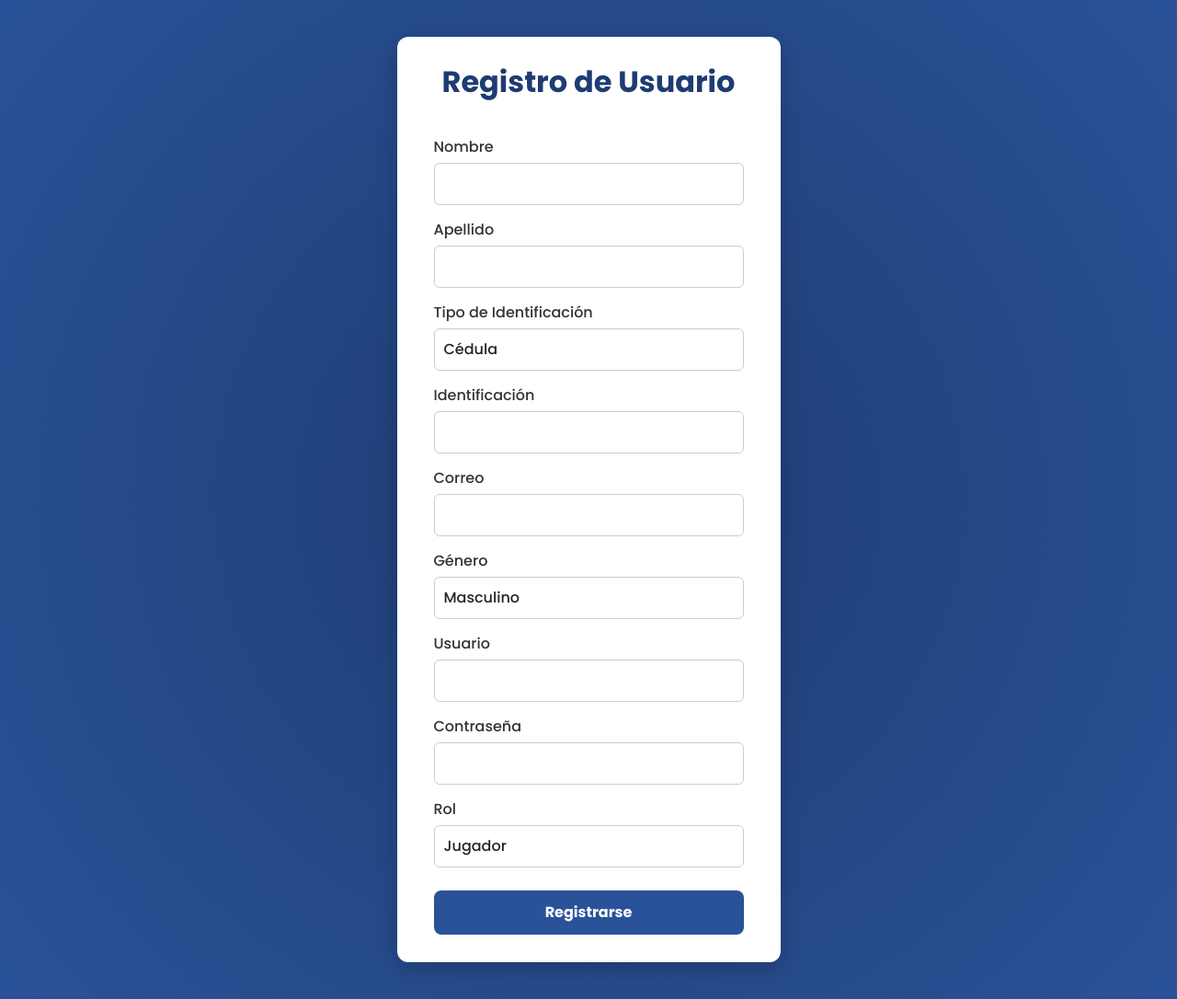
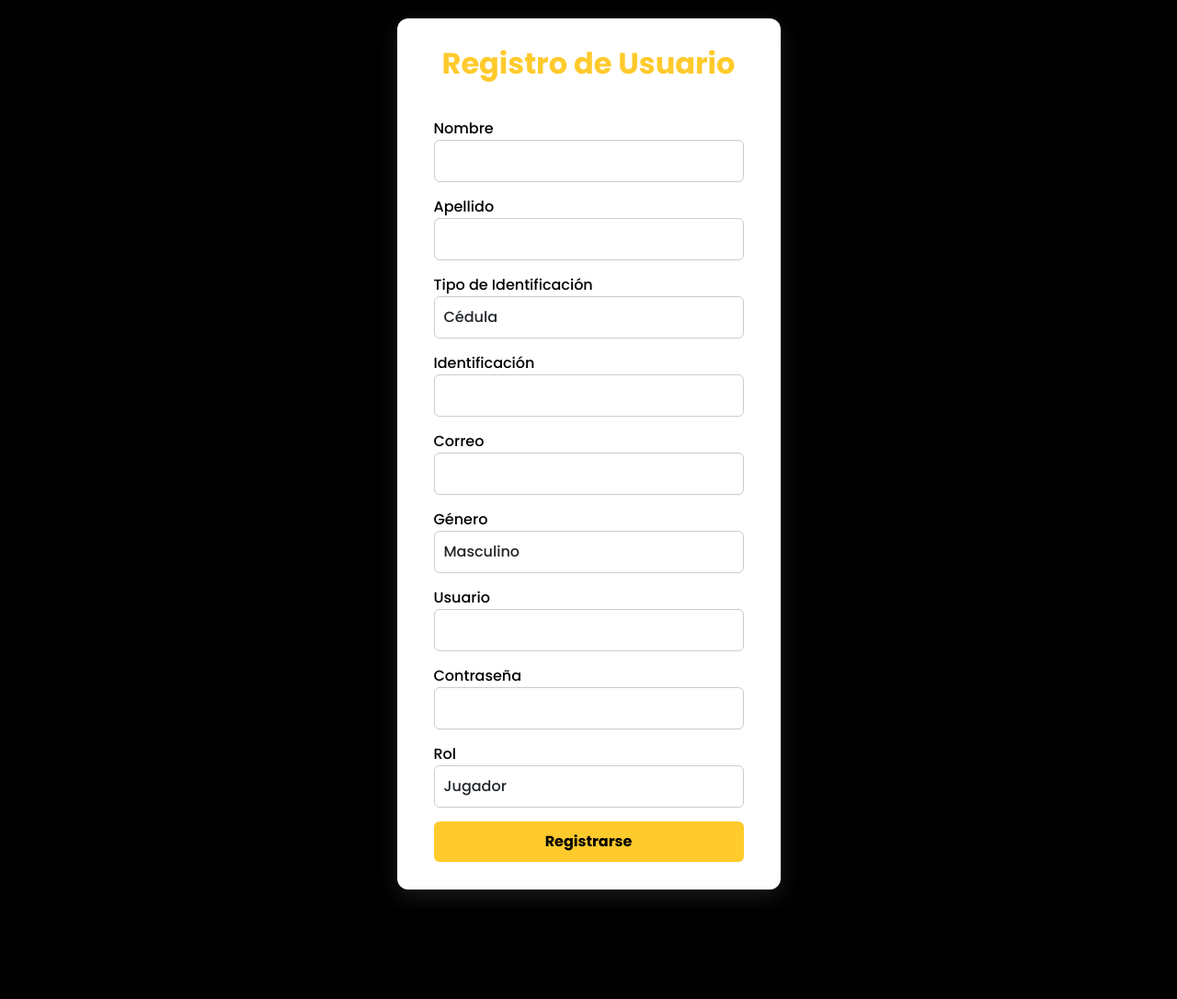
Before and after one commit to Jbonett20/bingo, a PHP site: page /app/views/register.php in a window 1280 px wide. Shown: the whole page at 92% size. After the commit the page ends 987 px from the top, so only its background shows below. Run offline with PHP 8.4, Linux system fonts and the light colour scheme; some libraries are stand-ins or nearby versions.

Commit message:
diseño de login y registro

```diff
--- a/app/css/styles.css
+++ b/app/css/styles.css
@@ -1,6 +1,6 @@
 @import url('https://fonts.googleapis.com/css2?family=Poppins:wght@300;500;700&display=swap');
 
-/* ========= ESTILOS GENERALES ========= */
+/* ===== GENERALES ===== */
 * {
   margin: 0;
   padding: 0;
@@ -10,15 +10,15 @@
 
 body {
   min-height: 100vh;
+  background-color: #000;
   display: flex;
   justify-content: center;
   align-items: center;
-    background: radial-gradient(circle, #1e3c72, #2a5298);
   padding: 20px;
 }
 
 a {
-    color: #2a5298;
+  color: #ffca2c;
   text-decoration: none;
   font-size: 0.95rem;
 }
@@ -38,93 +38,36 @@ a:hover {
   }
 }
 
-/* ========= LOGIN ========= */
-.login {
-    background-color: white;
-    color: #333;
+/* ===== LOGIN & REGISTER CARDS ===== */
+.login,
+.register-card {
+  background-color: #fff;
+  color: #000;
   padding: 30px 40px;
   border-radius: 12px;
-    box-shadow: 0 8px 25px rgba(0, 0, 0, 0.2);
+  box-shadow: 0 8px 25px rgba(255, 255, 255, 0.1);
   width: 100%;
-    max-width: 400px;
+  max-width: 500px;
   animation: fadeIn 1s ease-in-out;
 }
 
-.login h2 {
+.login h2,
+.register-card h2 {
   margin-bottom: 25px;
-    color: #1e3c72;
+  color: #ffca2c;
   font-weight: 700;
   text-align: center;
 }
 
-#loginForm {
-    display: flex;
-    flex-direction: column;
-    gap: 15px;
-}
-
-#loginForm input {
-    padding: 10px;
-    border: 1px solid #ccc;
-    border-radius: 6px;
-    transition: border-color 0.3s;
-}
-
-#loginForm input:focus {
-    border-color: #2a5298;
-    outline: none;
-}
-
-#loginForm button[type="submit"] {
-    background-color: #2a5298;
-    color: white;
-    border: none;
-    padding: 10px;
-    border-radius: 6px;
-    font-weight: bold;
-    transition: background-color 0.3s ease;
-}
-
-#loginForm button[type="submit"]:hover {
-    background-color: #1e3c72;
-}
-
-/* ========= REGISTRO ========= */
-
-.register-card {
-    background-color: white;
-    color: #333;
-    padding: 30px 40px;
-    border-radius: 12px;
-    box-shadow: 0 8px 25px rgba(0, 0, 0, 0.2);
-    width: 100%;
-    max-width: 600px;
-    animation: fadeIn 1s ease-in-out;
-}
-
-.register-card h2 {
-    margin-bottom: 25px;
-    color: #1e3c72;
-    font-weight: 700;
-    text-align: center;
-}
-
+/* ===== FORMULARIOS ===== */
+#loginForm,
 #registerForm {
   display: flex;
   flex-direction: column;
   gap: 15px;
 }
 
-#registerForm .form-group {
-    display: flex;
-    flex-direction: column;
-}
-
-#registerForm label {
-    font-weight: 500;
-    margin-bottom: 5px;
-}
-
+#loginForm input,
 #registerForm input,
 #registerForm select {
   padding: 10px;
@@ -133,29 +76,36 @@ a:hover {
   transition: border-color 0.3s;
 }
 
+#loginForm input:focus,
 #registerForm input:focus,
 #registerForm select:focus {
-    border-color: #2a5298;
+  border-color: #ffca2c;
   outline: none;
 }
 
+#loginForm button[type="submit"],
 #registerForm .btn-submit {
-    background-color: #2a5298;
-    color: white;
+  background-color: #ffca2c;
+  color: #000;
   border: none;
-    padding: 12px;
-    border-radius: 8px;
+  padding: 10px;
+  border-radius: 6px;
   font-weight: bold;
   transition: background-color 0.3s ease;
-    margin-top: 10px;
 }
 
+#loginForm button[type="submit"]:hover,
 #registerForm .btn-submit:hover {
-    background-color: #1e3c72;
+  background-color: #e6b420;
 }
 
+/* ==== WRAPPERS ==== */
 .form-wrapper {
   width: 100%;
-    max-width: 700px;
-    padding: 20px;
+  max-width: 600px;
+  animation: fadeIn 1s ease-in-out;
 }
+
+#errorMsg {
+  font-size: 0.9rem;
+}
```
Lines whose indentation alone changed are shown as unchanged.
